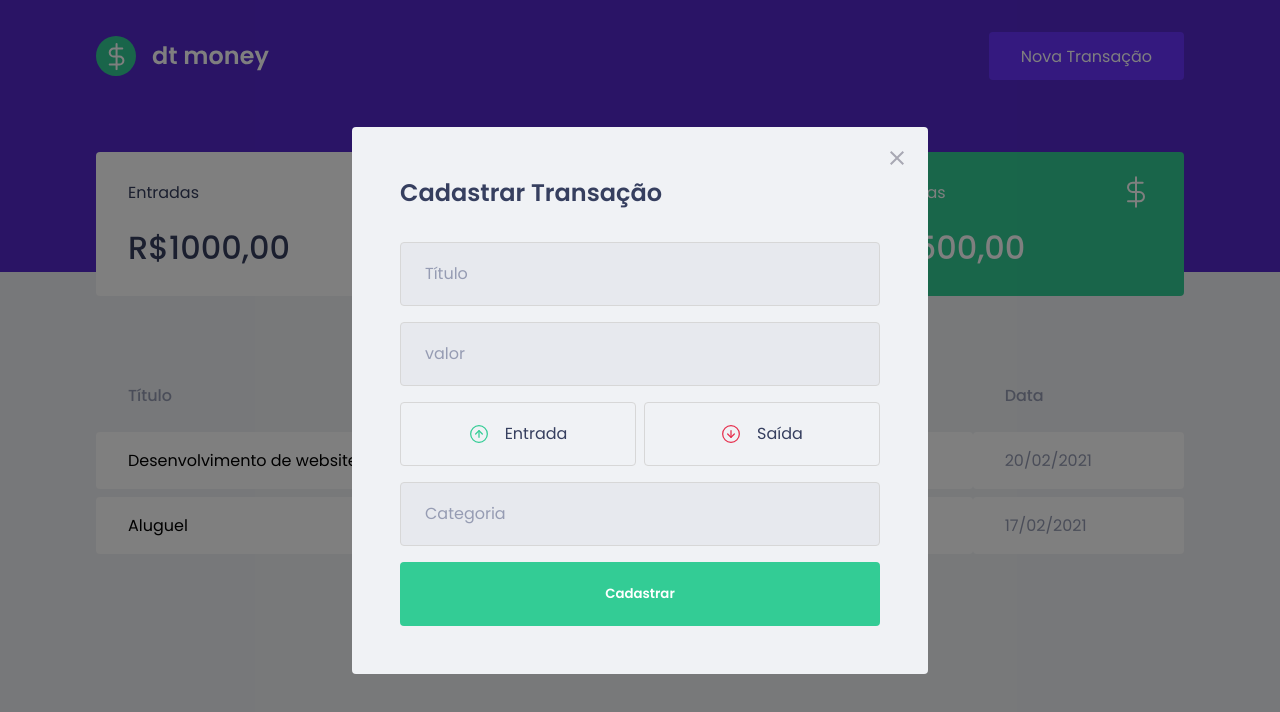
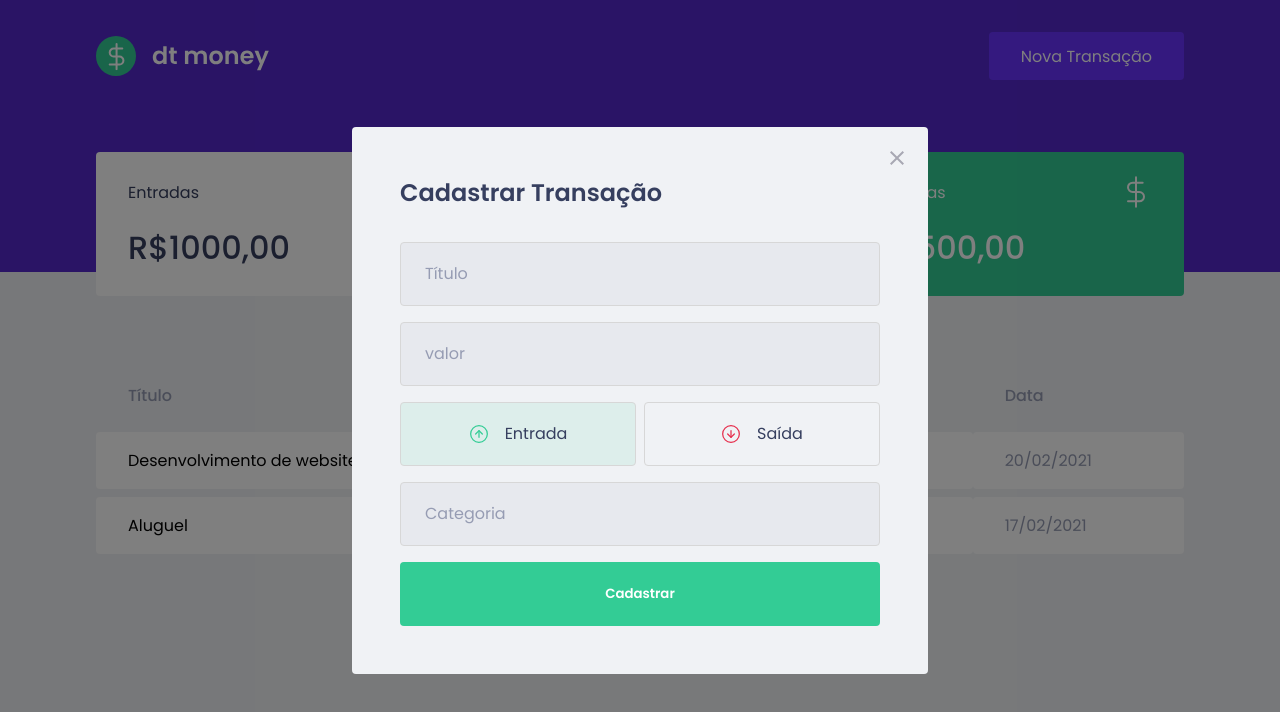
Before and after one commit to gcolares95/dt_money_ignite, a React (Create React App) app: page / in a window 1280 px wide. Both pictures are taken after a click on the button "Nova Transação". Shown: the top 712 px of the page. Built offline with nearby package versions, Linux system fonts and the light colour scheme; no server answers; what miragejs would draw is missing.

Commit message:
cores dos botões

```diff
--- a/src/components/NewTransactionModal/index.tsx
+++ b/src/components/NewTransactionModal/index.tsx
@@ -1,9 +1,10 @@
 import Modal from 'react-modal';
 
-import { Container, TransactionTypeContainer } from './styles';
+import { Container, TransactionTypeContainer, RadioBox } from './styles';
 import closeImg from '../../assets/close.svg';
 import incomeImg from '../../assets/income.svg';
 import outComeImg from '../../assets/outcome.svg';
+import { useState } from 'react';
 
 interface NewTransactionModalProps {
   isOpen: boolean;  // props -> se o Modal está aberto ou não
@@ -11,6 +12,8 @@
 }
 
 export function NewTransactionModal({ isOpen, onRequestClose }: NewTransactionModalProps) {
+  const [type, setType] = useState('deposit');
+
   return (
     <Modal
       isOpen={isOpen}
@@ -40,19 +43,25 @@
         />
 
         <TransactionTypeContainer>
-          <button
+          <RadioBox
             type="button"
+            onClick={() => { setType('deposit'); }}
+            isActive={type == 'deposit'}
+            activeColor="green"
           >
             <img src={incomeImg} alt="Entrada" />
             <span>Entrada</span>
-          </button>
+          </RadioBox>
 
-          <button
+          <RadioBox
             type="button"
+            onClick={() => { setType('withdraw'); }}
+            isActive={type == 'withdraw'}
+            activeColor="red"
           >
             <img src={outComeImg} alt="Saída" />
             <span>Saída</span>
-          </button>
+          </RadioBox>
         </TransactionTypeContainer>
        <input
           placeholder="Categoria"
--- a/src/components/NewTransactionModal/styles.ts
+++ b/src/components/NewTransactionModal/styles.ts
@@ -1,5 +1,5 @@
 import styled from 'styled-components'
-import { darken } from 'polished'
+import { darken, transparentize } from 'polished'
 
 export const Container = styled.form`
   h2 {
@@ -46,20 +46,37 @@
       filter: brightness(0.9);
     }
   }
-`
+`;
 
 export const TransactionTypeContainer = styled.div`
   margin: 1rem 0;
   display: grid;
   grid-template-columns: repeat(2, 1fr);
   gap: 0.5rem;
+`;
 
-  button {
+interface RadioBoxProps {
+  isActive: boolean;
+  activeColor: 'green' | 'red';
+}
+
+// variável para map das colors
+const colors = {
+  green: '#33CC95',
+  red: '#E52E4D'
+}
+
+// passando propriedades usando funcionalidade do TS Generic, como se fosse passar um parâmetro para uma função
+export const RadioBox = styled.button<RadioBoxProps>`
   height: 4rem;
   border: 1px solid #d7d7d7;
   border-radius: 0.25rem;
 
-    background: transparent;
+  // $chaves é uma função na interpolação é chamada automaticamente pelo styled components
+  background: ${(props) => props.isActive
+    ? transparentize(0.9, colors[props.activeColor]) // deixando 90% transparente
+    : 'transparent'
+  };
 
   display: flex;
   align-items: center;
@@ -82,5 +99,4 @@
     font-size: 1rem;
     color: var(--text-title);
   }
-  }
-`
+`;
```
Lines whose indentation alone changed are shown as unchanged.
